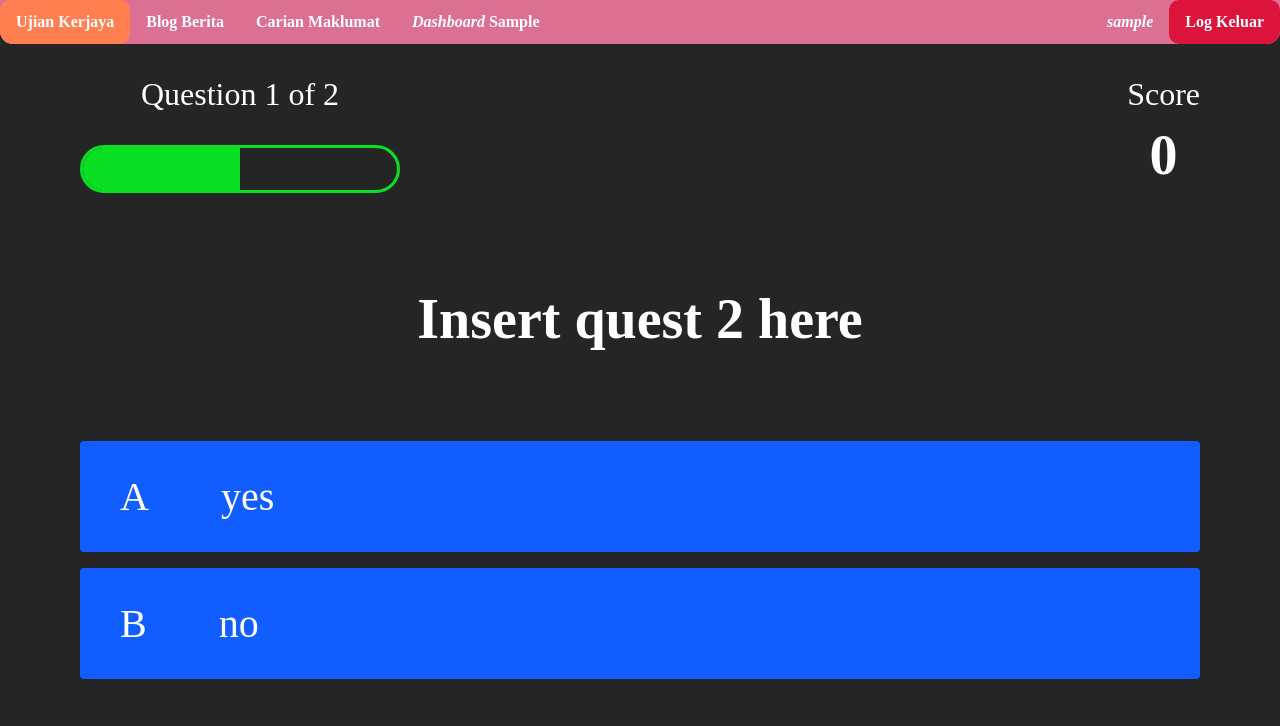
After one commit to yasminirdina/FYP, a Django app: template pTest/templates/pTest/studentTest.html in a window 1280 px wide. The commit adds this page. Shown: the top 726 px of the page. Run offline with Django 3.2, Linux system fonts and the light colour scheme; the template is opened without the code that fills it: most values are stand-ins (such as "Sample title", 1, 10 or a date in 2020).

Commit message:
Yasmin 24/8 copied Ain's pTest code 20/8

```diff
--- /dev/null
+++ b/pTest/static/css/base.css
@@ -0,0 +1,76 @@
+@viewport {
+    width: device-width;
+    height: device-height;
+    zoom: 1;
+  }
+
+  :root{
+    background-color: rgb(37, 37, 37);
+  }
+
+  * {
+    box-sizing: border-box;
+    margin: 0;
+    padding: 0;
+    font-family: "DM Sans";
+  }
+
+  .ul-navbar {
+    list-style-type: none;
+    margin: 0;
+    padding: 0;
+    overflow: hidden;
+    background-color: palevioletred;
+    border-bottom-right-radius: 1vw;
+    border-bottom-left-radius: 1vw;
+    position: -webkit-sticky;
+    position: sticky;
+    top: 0;
+    width: 100%;
+  }
+
+  .li-navbar{
+    float: left;
+  }
+
+  .li-a-navbar{
+    display: block;
+    color: white;
+    font-weight: bold;
+    font-size: 16px;
+    text-align: center;
+    padding: 1vw 1.25vw;
+    text-decoration: none;
+  }
+
+  .li-a-navbar:hover:not(.active) {
+    background-color: grey;
+    border-radius: 10px;
+  }
+
+  .active{
+    background-color: coral;
+    border-radius: 10px;
+  }
+
+  .logout {
+    float: right;
+    background-color: crimson;
+    border-radius: 10px;
+  }
+
+  .username {
+    float: right;
+    font-style: italic;
+  }
+
+  .settings {color: purple;}
+  .bookmark {color: purple;}
+  .report {color: purple;}
+  .chat {color: purple;}
+  .suggestion {color: purple;}
+  .test {color: purple;}
+  .blog {color: purple;}
+  .quiz {color: purple;}
+  .search {color: purple;}
+  .logout {color: crimson;}
--- /dev/null
+++ b/pTest/static/css/studentMain.css
@@ -0,0 +1,78 @@
+  /* student style */
+  body {
+    font-size: 62.5%;
+  }
+
+  h1 {
+    font-size: 3.5rem;
+    text-align: center;
+    color: white;
+    margin-bottom: 5rem;
+    line-height: 1.5em;
+  }
+
+  .container{
+    /* width: 100vw;
+    height: 100vh; */
+    display: flex;
+    justify-content: center;
+    align-items: center;
+    max-width: 80rem;
+    margin: 0 auto;
+    padding: 2rem;
+  }
+
+  .flex-column{
+    display: flex;
+    flex-direction: column;
+  }
+
+  .flex-center{
+    justify-content: center;
+    align-items: center;
+  }
+
+  .justify-center{
+    justify-content: center;
+  }
+
+  .text-center{
+    text-align: center;
+  }
+
+  .hidden {
+    display: none;
+  }
+
+  .btn{
+    font-size: 2.4rem;
+    padding: 1.5rem 0;
+    width: 30rem;
+    border-radius: 5rem;
+    text-align: center;
+    margin-bottom: 1rem;
+    text-decoration: none;
+    color: rgb(255, 255, 255);
+    background: linear-gradient(90deg, rgb(18, 92, 255) 0%, rgb(0, 102, 255) 100%);
+  }
+
+  .btn:hover{
+    cursor: pointer;
+    box-shadow: 0 0.4rem 1.4rem 0 rgb(8, 114, 244, 0.6);
+    transition: transform 150ms;
+    transform: scale(1.03);
+  }
+
+  .btn[disabled]:hover{
+    cursor: not-allowed;
+    box-shadow: none;
+    transform: none;
+  }
+
+  #result-btn{
+    background: linear-gradient(90deg, rgb(18, 188, 255) 0%, rgb(18, 188, 255) 100%);
+  }
+
+  #result-btn:hover{
+    box-shadow: 0 0.4rem 1.4rem 0 rgba(18, 188, 255, 0.5);
+  }
--- /dev/null
+++ b/pTest/static/css/studentTest.css
@@ -0,0 +1,75 @@
+body {
+    color: white;
+}
+
+.choice-container {
+    display: flex;
+    margin-bottom: 1rem;
+    width:100%;
+    border-radius: 4px;
+    background: rgb(18, 93, 255);
+    font-size: 2.5rem;
+    min-width: 70rem;
+}
+
+.choice-container:hover {
+    cursor: pointer;
+    box-shadow: 0 0.4rem 1.4rem 0 rgba(6, 103, 247,0.5);
+    transform: scale(1.02);
+    transform: transfom 100ms;
+}
+
+.choice-prefix {
+    padding: 2rem 2.5rem;
+    color: white;
+}
+
+.choice-text {
+    padding: 2rem;
+    width: 100%;
+}
+
+/* kiv */
+.correct{
+    background: linear-gradient(32deg, rgba(11, 223, 36) 0%, rgb(41, 232, 111) 100%)
+}
+
+.incorrect{
+    background: linear-gradient(32deg, rgba(230, 29, 29, 1) 0%, rgb(224, 11, 11, 1) 100%);
+}
+
+/* Heads of Display */
+#hud{
+    display: flex;
+    justify-content: space-between;
+}
+
+.hud-prefix {
+    text-align: center;
+    font-size: 2rem;
+}
+
+.hud-main-text {
+    text-align: center;
+}
+
+#progressBar {
+    width:20rem;
+    height: 3rem;
+    border: 0.2rem solid rgb(11, 223, 36);
+    margin-top: 2rem;
+    border-radius: 50px;
+    overflow: hidden;
+}
+
+#progressBarFull {
+    height: 100%;
+    background: rgb(11, 223, 36);
+    width: 0%;
+}
+
+@media screen and (max-width: 768px) {
+    .choice-container {
+        min-width: 40rem;
+    }
+}
--- /dev/null
+++ b/pTest/static/js/studentTest.js
@@ -0,0 +1,91 @@
+const question = document.querySelector('#question')
+const choices = Array.from(document.querySelectorAll('.choice-text'))
+const progressText = document.querySelector('#progressText')
+const scoreText = document.querySelector('#score')
+const progressBarFull = document.querySelector('#progressBarFull')
+
+let currentQuestion = {}
+let acceptingAnswer = true
+let score = 0
+let questionCounter = 0
+let availableQuestions = []
+
+let questions = [
+    {
+        question: 'Insert quest here',
+        choice1: 'yes',
+        choice2: 'no',
+        answer: 1,
+    },
+    {
+        question: 'Insert quest 2 here',
+        choice1: 'yes',
+        choice2: 'no',
+        answer: 1,
+    }
+]
+
+const SCORE_POINTS = 0
+const MAX_QUESTIONS = 2
+
+startTest = () => {
+    questionCounter = 0
+    score = 0
+    availableQuestions = [...questions]
+    getNewQuestion()
+}
+
+getNewQuestion = () => {
+    if(availableQuestions.length === 0 || questionCounter > MAX_QUESTIONS) {
+        localStorage.setItem('mostRecentScore', score)
+
+        return window.location.assign('/endTest.html')
+    }
+
+    questionCounter++
+    progressText.innerText = `Question ${questionCounter} of ${MAX_QUESTIONS}`
+    progressBarFull.style.width = `${(questionCounter/MAX_QUESTIONS) * 100}%`
+
+    const questionsIndex = Math.floor(Math.random() * availableQuestions.length)
+    currentQuestion = availableQuestions[questionsIndex]
+    question.innerText = currentQuestion.question
+
+    choices.forEach(choice => {
+        const number = choice.dataset['number']
+        choice.innerText = currentQuestion['choice' + number]
+    })
+
+    availableQuestions.splice(questionsIndex, 1)
+
+    acceptingAnswers = true
+}
+
+choices.forEach(choice => {
+    choice.addEventListener('click', e => {
+        if(!acceptingAnswers) return
+
+        acceptingAnswers = false
+        const selectedChoice = e.target
+        const selectedAnswer = selectedChoice.dataset['number']
+
+        let classToApply = selectedAnswer == currentQuestion.answer ? 'correct' : 'incorrect'
+
+        if (classToApply === 'correct'){
+            incrementScore(SCORE_POINTS)
+        }
+
+        selectedChoice.parentElement.classList.add(classToApply)
+
+        setTimeout(()=> {
+            selectedChoice.parentElement.classList.remove(classToApply)
+            getNewQuestion()
+        }, 1000)
+    })
+})
+
+incrementScore = num => {
+    score +=num
+    scoreText.innerText = score
+}
+
+startTest()
--- a/pTest/templates/pTest/base.html
+++ b/pTest/templates/pTest/base.html
@@ -5,28 +5,31 @@
     <meta charset="utf-8">
     <title>FutureCruise: Ujian Kerjaya</title>
 
-    <link rel="stylesheet" href="{% static 'css/pTest.css' %}">
+    <link rel="stylesheet" href="{% static 'css/base.css' %}">
+    {% block styles %}
+    {% endblock %}
+
 
 </head>
 <body>
     <center>
         <ul class="ul-navbar">
-            <li class="li-navbar"><a class="li-a-navbar active" href="#">Ujian Kerjaya</a></li>
-            <li class="li-navbar"><a class="li-a-navbar" href="#">Blog Berita</a></li>
+            <li class="li-navbar"><a class="li-a-navbar active" href="{% url test user_type user_id %}">Ujian Kerjaya</a></li>
+            <li class="li-navbar"><a class="li-a-navbar" href="{% url dashboard user_type user_id %}">Blog Berita</a></li>
             {% if user_type == "pelajar" %}
-                <li class="li-navbar"><a class="li-a-navbar" href="#">Permainan Kuiz</a></li>
+                <li class="li-navbar"><a class="li-a-navbar" href="{% url quiz user_id %}">Permainan Kuiz</a></li>
             {% endif %}
-            <li class="li-navbar"><a class="li-a-navbar" href="#">Carian Maklumat</a></li>
-            <li class="li-navbar"><a class="li-a-navbar" href="#">
+            <li class="li-navbar"><a class="li-a-navbar" href="{% url search user_type user_id %}">Carian Maklumat</a></li>
+            <li class="li-navbar"><a class="li-a-navbar" href="{% url dashboard user_type user_id %}">
                 <span style="font-style: italic;">Dashboard</span>
                 <span>{{ dashboardNav }}</span>
             </a></li>
-            <li class="li-navbar logout"><a class="li-a-navbar" href="#">Log Keluar</a></li>
-            <li class="li-navbar username"><a class="li-a-navbar" href="#">{{ username }}</a></li>
+            <li class="li-navbar logout"><a class="li-a-navbar" href="{% url logout user_id %}">Log Keluar</a></li>
+            <li class="li-navbar username"><a class="li-a-navbar" href="{% url dashboard user_type user_id %}">{{ username }}</a></li>
         </ul>
     </center>
 
     {% block content %}{% endblock %}
-
+    {% block js %}{% endblock %}
 </body>
 </html>
--- /dev/null
+++ b/pTest/templates/pTest/studentTest.html
@@ -0,0 +1,45 @@
+{% extends "pTest/base.html" %}
+{% load static %}
+
+{% block styles %}
+<link rel="stylesheet" href="{% static 'css/studentMain.css' %}">
+<link rel="stylesheet" href="{% static 'css/studentTest.css' %}">
+{% endblock %}
+
+{% block content %}
+<div class="container">
+    <div id="test" class="justify-center flex-column">
+        <!-- head of display -->
+        <div id="hud">
+            <div class="hud-item">
+                <p id="progressText" class="hud-prefix">
+                   Soalan
+                </p>
+                <div id="progressBar">
+                    <div id="progressBarFull"></div>
+                </div>
+            </div>
+            <!-- kiv -->
+            <div class="hud-item">
+                <p class="hud-prefix">
+                    Score
+                </p>
+                <h1 class="hud-main-text" id="score">
+                    0
+                </h1>
+            </div>
+        </div>
+        <h1 id="question">Soalan pertama</h1>
+        <div class="choice-container">
+            <p class="choice-prefix">A</p>
+            <p class="choice-text" data-number="1">Choice</p>
+        </div>
+        <div class="choice-container">
+            <p class="choice-prefix">B</p>
+            <p class="choice-text" data-number="2">Choice 2</p>
+        </div>
+    </div>
+</div>
+{% endblock%}
+
+{% block js %}<script type="text/javascript" src="{% static 'js/studentTest.js' %}"></script>{% endblock%}
--- a/pTest/urls.py
+++ b/pTest/urls.py
@@ -10,6 +10,7 @@ urlpatterns = [
 
     #student
     path('<user_type>/<user_id>/', views.testMain, name='index-nonadmin'),
+    path('<user_type>/<user_id>/mula-ujian', views.testStart, name='test-nonadmin'),
 
     #student
     # path('penjaga/<user_id>/', views.testNonadmin, name='index-nonadmin'),
```
Also changed, not shown: pTest/templates/pTest/pTstudentMain.html (+6 -1 lines), pTest/views.py (+70 -2 lines).
